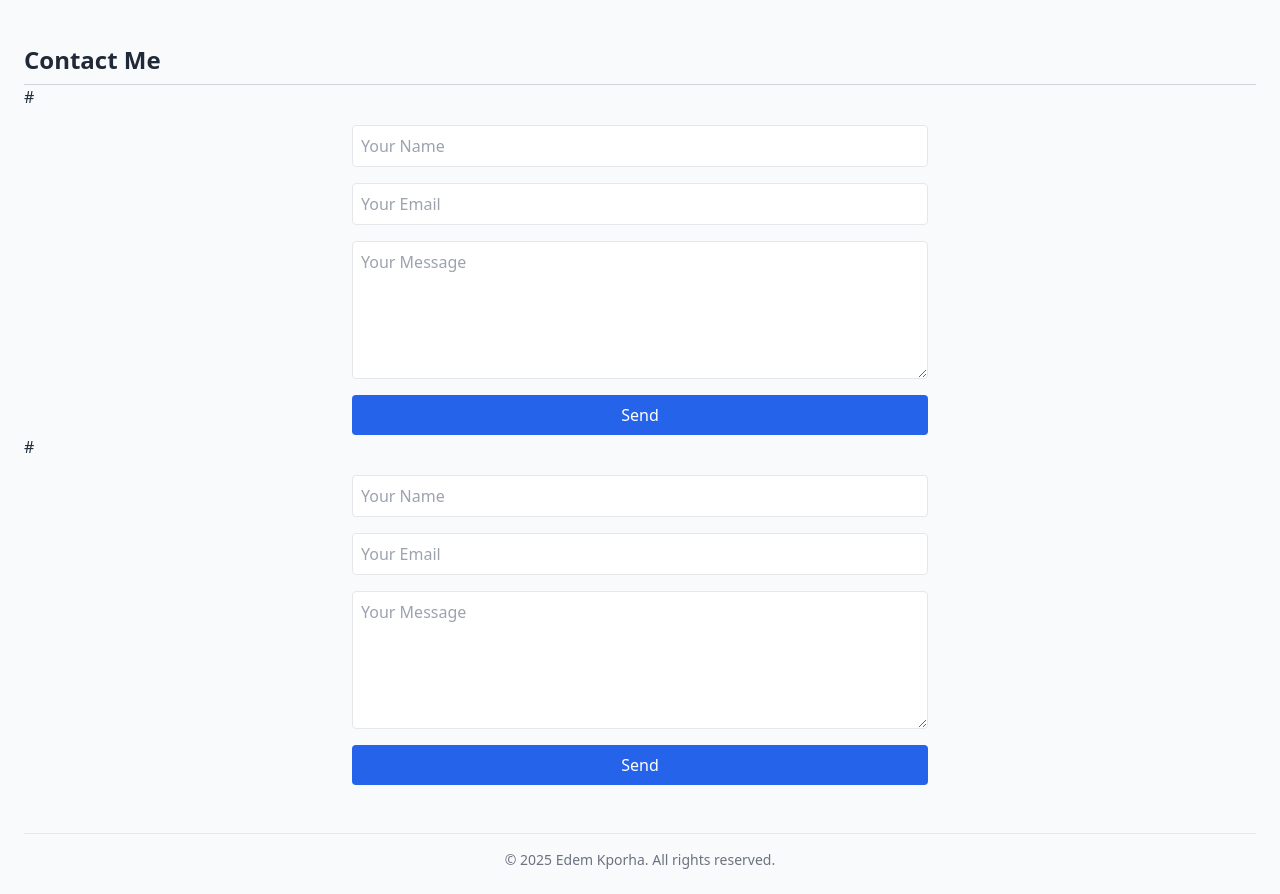
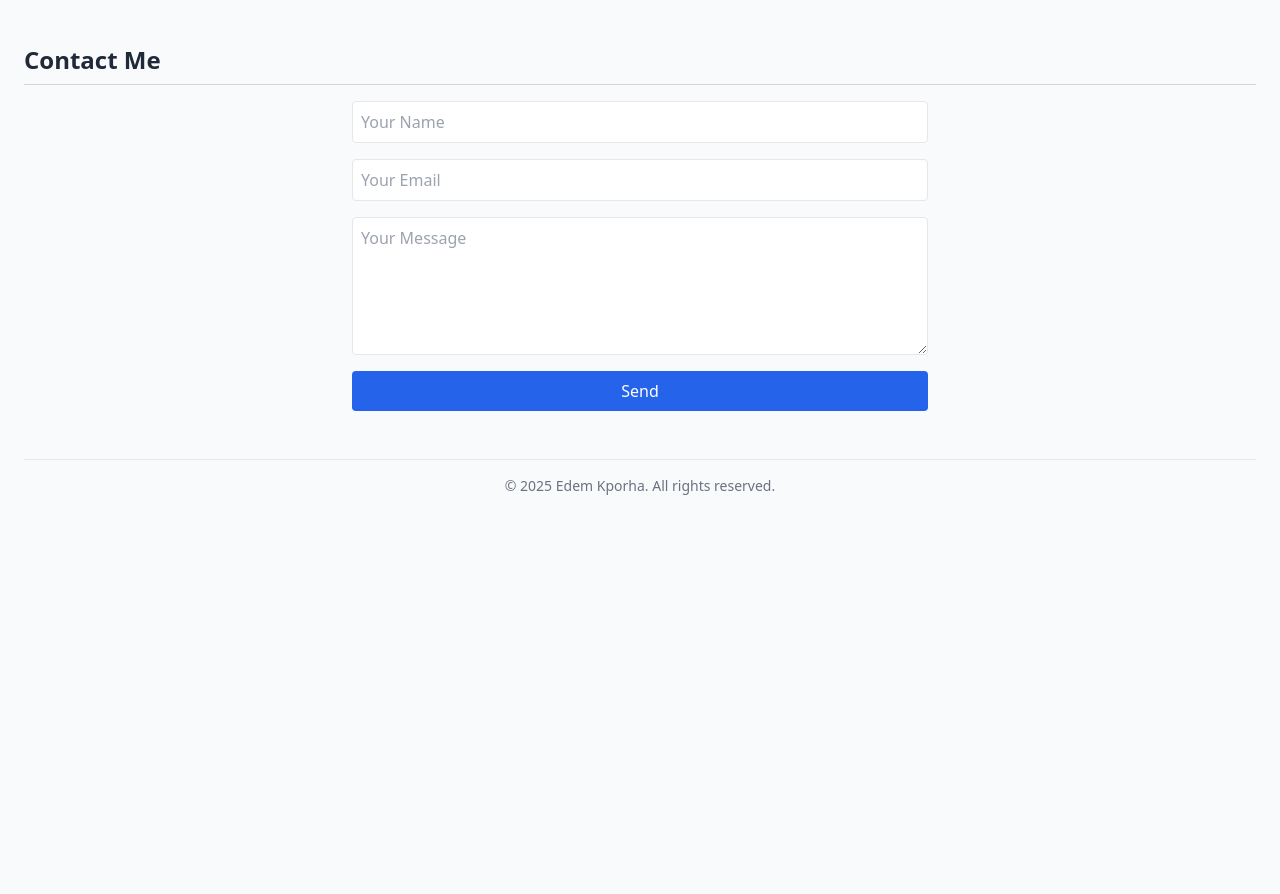
Before and after one commit to ekporha/edemkporha-site, a plain HTML site: page index.html in a window 1280 px wide. Shown: the part 1960-2854 px from the top of the page. After the commit the page ends 2480 px from the top, so only its background shows below. Drawn offline with nearby package versions, Linux system fonts and the light colour scheme.

Commit message:
index.html

```diff
--- a/index.html
+++ b/index.html
@@ -127,14 +127,7 @@
 
 <section class="mb-12">
   <h2 class="text-2xl font-semibold border-b border-gray-300 pb-2">Contact Me</h2>
-  #<form name="contact" method="POST" data-netlify="true" class="mt-4 grid gap-4 max-w-xl mx-auto">
-    <input type="hidden" name="form-name" value="contact" />
-    <input type="text" name="name" placeholder="Your Name" required class="p-2 border rounded" />
-    <input type="email" name="email" placeholder="Your Email" required class="p-2 border rounded" />
-    <textarea name="message" placeholder="Your Message" rows="5" required class="p-2 border rounded"></textarea>
-    <button type="submit" class="bg-blue-600 text-white px-4 py-2 rounded hover:bg-blue-700">Send</button>
-  </form>#
-  <form action="https://formspree.io/f/yourFormID" method="POST" class="mt-4 grid gap-4 max-w-xl mx-auto">
+  <form action="https://formspree.io/f/xdkgrjoa" method="POST" class="mt-4 grid gap-4 max-w-xl mx-auto">
   <input type="text" name="name" placeholder="Your Name" required class="p-2 border rounded" />
   <input type="email" name="email" placeholder="Your Email" required class="p-2 border rounded" />
   <textarea name="message" placeholder="Your Message" rows="5" required class="p-2 border rounded"></textarea>
```
